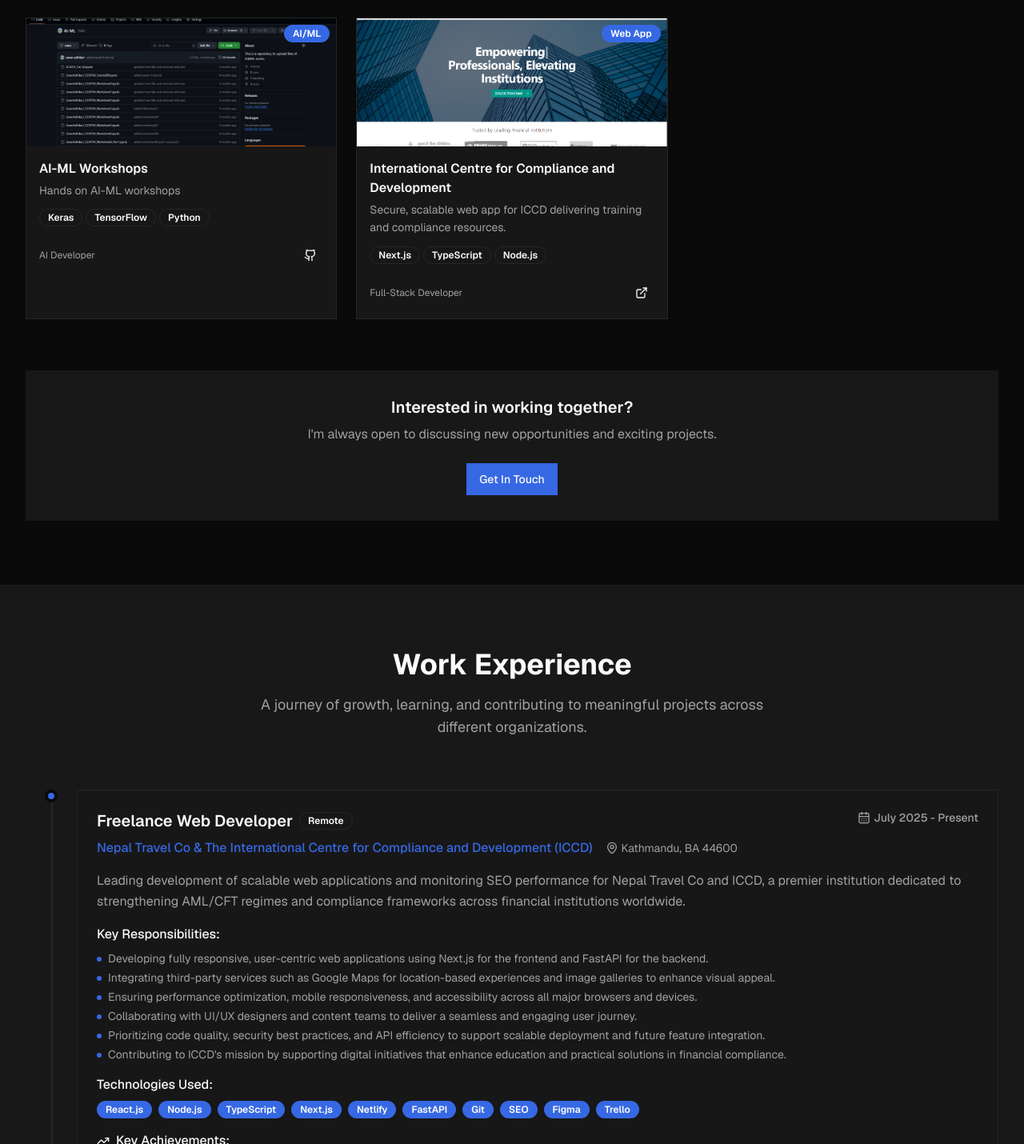
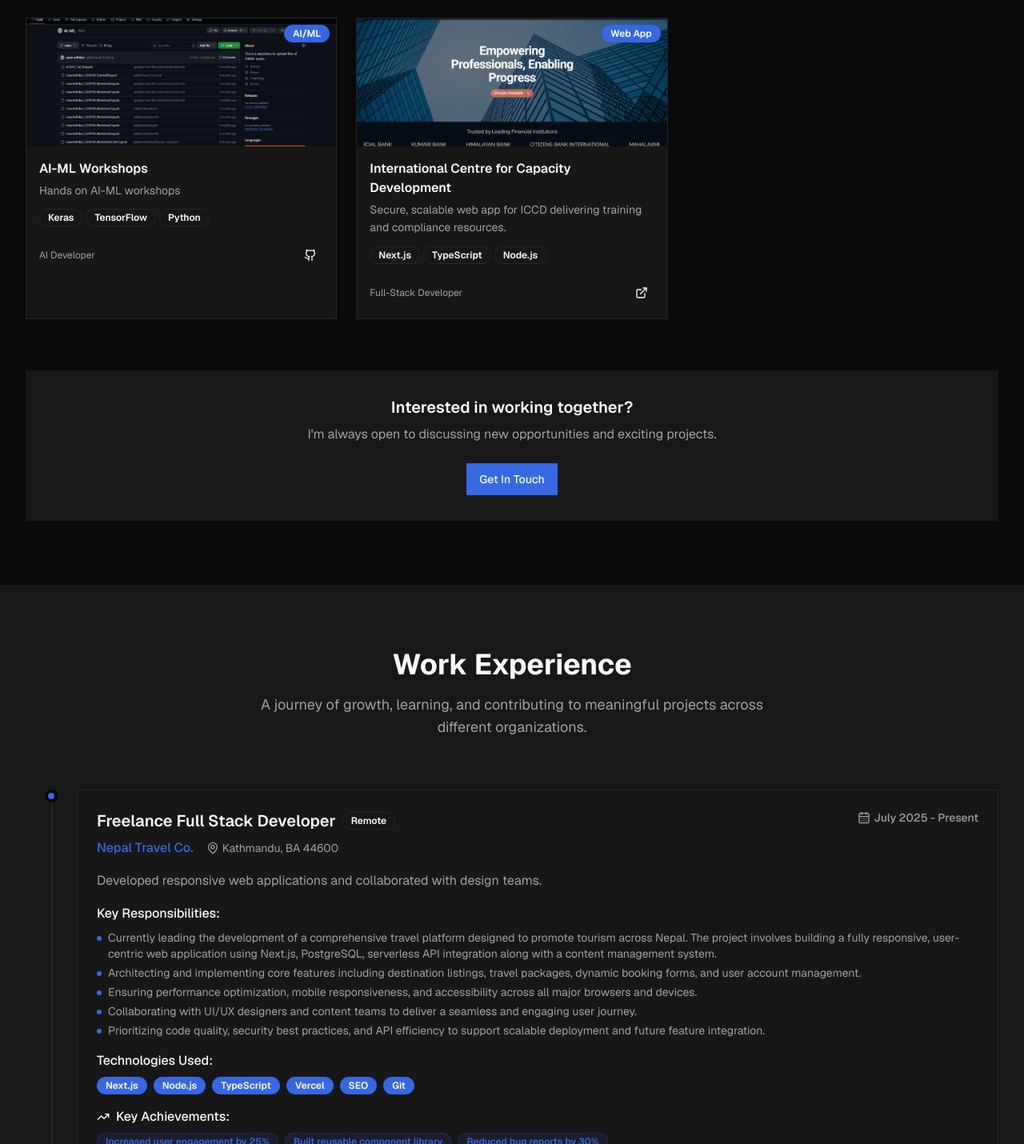
Before and after one commit to saran-adhikari/portfolio, a Next.js app in the folder project-portfolio/: page / in a window 1280 px wide. Shown: the part 4545-5975 px from the top of the page at 80% size. Built offline with nearby package versions, Linux system fonts and the light colour scheme.

Commit message:
updated portfolio and experience section

```diff
--- a/project-portfolio/src/app-components/experience-section.tsx
+++ b/project-portfolio/src/app-components/experience-section.tsx
@@ -7,22 +7,42 @@ import { CalendarDays, MapPin, TrendingUp } from "lucide-react"
 export function ExperienceSection() {
   const experiences = [
     {
-      id: 1,
-      title: "Freelance Web Developer",
-      company: "Nepal Travel Co & The International Centre for Compliance and Development (ICCD)",
+      id: 2,
+      title: "Freelance Full Stack Developer",
+      company: "Nepal Travel Co.",
       location: "Kathmandu, BA 44600",
       period: "July 2025 - Present",
       type: "Remote",
-      description: "Leading development of scalable web applications and monitoring SEO performance for Nepal Travel Co and ICCD, a premier institution dedicated to strengthening AML/CFT regimes and compliance frameworks across financial institutions worldwide.",
+      description: "Developed responsive web applications and collaborated with design teams.",
       responsibilities: [
-        "Developing fully responsive, user-centric web applications using Next.js for the frontend and FastAPI for the backend.",
-        "Integrating third-party services such as Google Maps for location-based experiences and image galleries to enhance visual appeal.",
+        "Currently leading the development of a comprehensive travel platform designed to promote tourism across Nepal. The project involves building a fully responsive, user-centric web application using Next.js, PostgreSQL, serverless API integration along with a content management system.",
+        "Architecting and implementing core features including destination listings, travel packages, dynamic booking forms, and user account management.",
         "Ensuring performance optimization, mobile responsiveness, and accessibility across all major browsers and devices.",
         "Collaborating with UI/UX designers and content teams to deliver a seamless and engaging user journey.",
         "Prioritizing code quality, security best practices, and API efficiency to support scalable deployment and future feature integration.",
+      ],
+      technologies: ["Next.js", "Node.js", "TypeScript","Vercel", "SEO", "Git"],
+      achievements: [
+        "Increased user engagement by 25%",
+        "Built reusable component library",
+        "Reduced bug reports by 30%",
+      ],
+    },
+    {
+      id: 2,
+      title: "Freelance Full Stack Developer",
+      company: "The International Centre for Capacity Development (ICCD)",
+      location: "Baluwatar, Kathmandu, BA 44600",
+      period: "September 2025 - December 2025",
+      type: "Remote",
+      description: "Leading development of scalable web application and monitoring SEO performance for ICCD, a premier institution dedicated to strengthening AML/CFT regimes and compliance frameworks across financial institutions worldwide.",
+      responsibilities: [
+        "Developing fully responsive, user-centric web applications using Next.js, Prisma and PostgreSQL for the frontend and serverless API integrations along with a content management system for the backend.",
+        "Ensuring performance optimization, mobile responsiveness, and accessibility across all major browsers and devices.",
+        "Prioritizing code quality, security best practices, and API efficiency to support scalable deployment and future feature integration.",
         "Contributing to ICCD's mission by supporting digital initiatives that enhance education and practical solutions in financial compliance."
       ],
-      technologies: ["React.js", "Node.js", "TypeScript", "Next.js", "Netlify", "FastAPI", "Git", "SEO", "Figma", "Trello"],
+      technologies: ["React.js", "Node.js", "TypeScript", "Next.js", "Netlify", "Vercel", "FastAPI", "Git", "SEO", "Figma", "Trello"],
       achievements: [
         "Improved seamless user engagement across platforms",
         "Built a reusable component library for faster development",
@@ -30,8 +50,9 @@ export function ExperienceSection() {
       ],
     },
 
+
     {
-      id: 2,
+      id: 3,
       title: "Junior Web Developer",
       company: "Shreepech International",
       location: "Lalitpur, BA 44600",
--- a/project-portfolio/src/app-components/portfolio-section.tsx
+++ b/project-portfolio/src/app-components/portfolio-section.tsx
@@ -123,15 +123,15 @@ export function PortfolioSection() {
     },
     {
       id: 8,
-      title: "International Centre for Compliance and Development",
+      title: "International Centre for Capacity Development",
       description: "Secure, scalable web app for ICCD delivering training and compliance resources.",
       category: "Web App",
       technologies: ["Next.js", "TypeScript", "Node.js"],
       image: "/Images/iccd.png",
       role: "Full-Stack Developer",
-      duration: "Currently Ongoing",
+      duration: "12 weeks",
       links: {
-        live: "https://iccd.vercel.app/",
+        live: "https://iccdnepal.com/",
         // github: "#",
         // case: "#",
 
@@ -140,7 +140,7 @@ export function PortfolioSection() {
     },
   ]
 
-  const categories = ["All", "Web App", "Mobile", "AI/ML"]
+  const categories = ["All", "Web App", "AI/ML"]
 
   const filteredProjects =
     activeFilter === "All" ? projects : projects.filter((project) => project.category === activeFilter)
```
Also changed, not shown: project-portfolio/public/Images/iccd.png.
